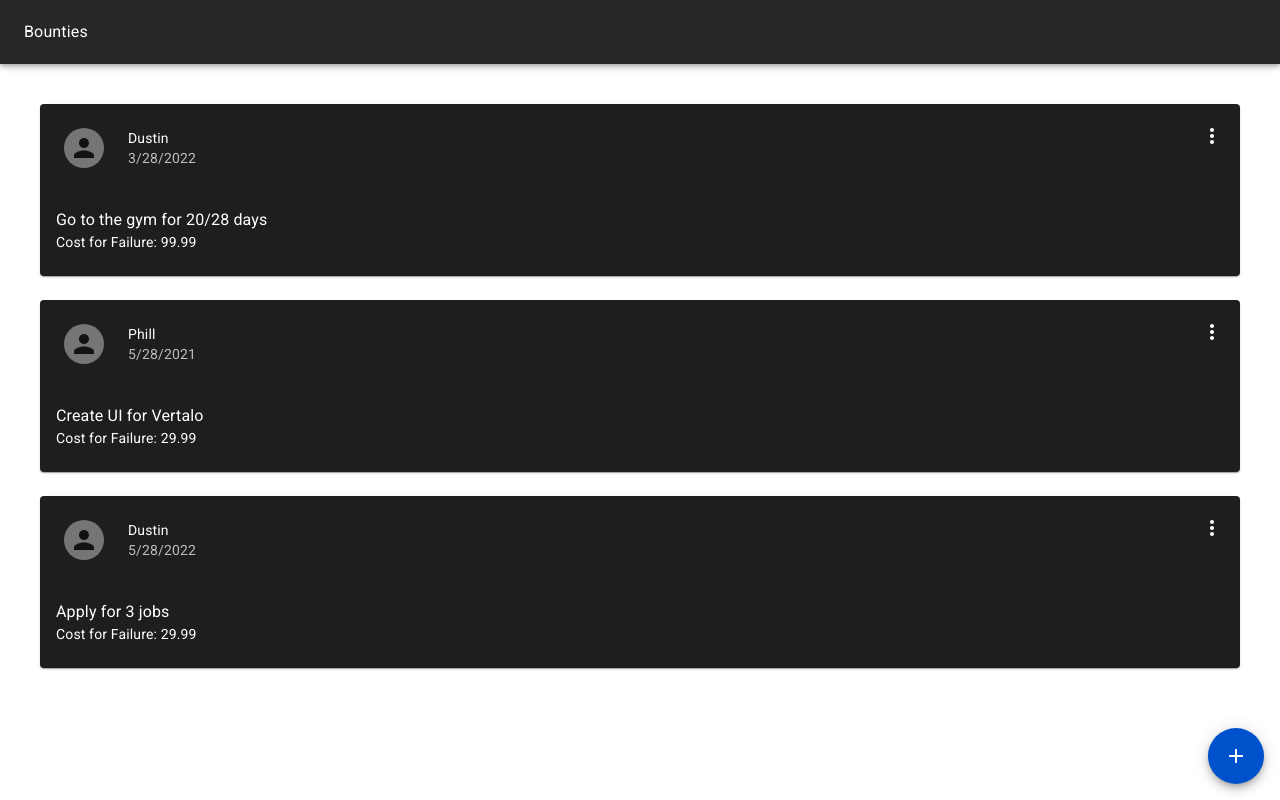
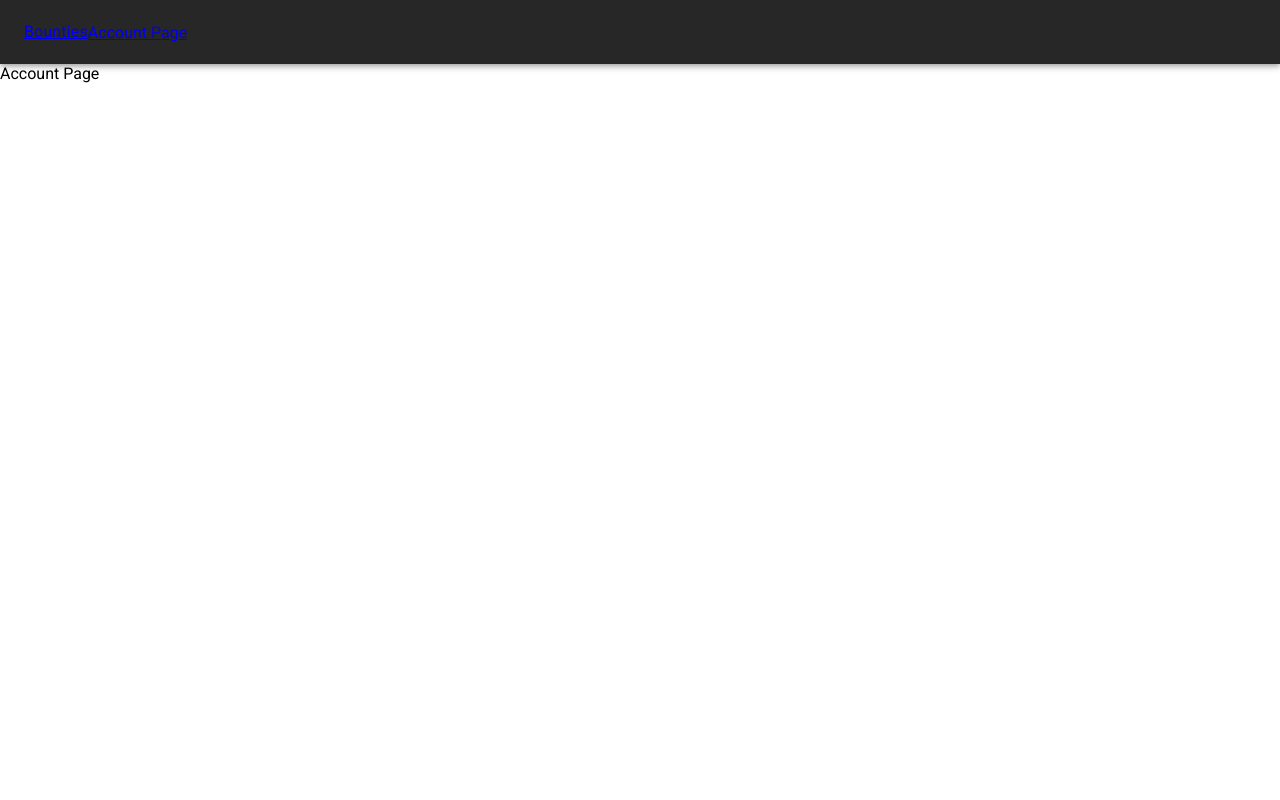
Before and after one commit to dustinjang/bounty-react, a React (Create React App) app: page /Account in a window 1280 px wide. Built offline with nearby package versions, Linux system fonts and the light colour scheme.

Commit message:
home page and changed routing

```diff
--- a/package.json
+++ b/package.json
@@ -11,6 +11,7 @@
     "@testing-library/user-event": "^13.5.0",
     "react": "^17.0.2",
     "react-dom": "^17.0.2",
+    "react-router-dom": "^5.3.0",
     "react-scripts": "5.0.0",
     "web-vitals": "^2.1.4"
   },
--- a/src/App.js
+++ b/src/App.js
@@ -1,73 +1,22 @@
-import React, { Fragment, useState } from "react";
-import BountyInput from "./components/Bounties/BountyInput/BountyInput";
-import BountyList from "./components/Bounties/BountyList/BountyList";
-import { Container, Stack } from "@mui/material";
-import Fab from "@mui/material/Fab";
-import AddIcon from "@mui/icons-material/Add";
-import Header from "./components/Layout/Header";
-
-const FAKE_BOUNTIES = [
-  {
-    id: "b1",
-    user: "Dustin", // make drop down selector?
-    description: "Go to the gym for 20/28 days",
-    failureCost: 99.99, //iterate to a dropdown with options for money, social cost, labor
-    dateDue: new Date(2022, 2, 28),
-  },
-  {
-    id: "b2",
-    user: "Phill",
-    description: "Create UI for Vertalo",
-    failureCost: 29.99, //iterate to a dropdown with options for money, social cost, labor
-    dateDue: new Date(2021, 4, 28),
-  },
-  {
-    id: "b3",
-    user: "Dustin",
-    description: "Apply for 3 jobs",
-    failureCost: 29.99, //iterate to a dropdown with options for money, social cost, labor
-    dateDue: new Date(2022, 4, 28),
-  },
-];
+import React, { Fragment } from "react";
+import Header from "./components/layout/Header";
+import Account from "./components/layout/Account";
+import { Route } from "react-router-dom/cjs/react-router-dom.min";
+import { Switch } from "react-router-dom/cjs/react-router-dom.min";
+import Home from "./components/layout/Home";
 
 const App = () => {
-  const [bounties, setBounties] = useState(FAKE_BOUNTIES);
-
-  const addBountyHandler = (bountyData) => {
-    setBounties((prevBounties) => {
-      return [bountyData, ...prevBounties];
-    });
-  };
-
-  const [formVisible, setFormVisible] = useState(false);
-
-  const formVisibilityHandler = () => {
-    setFormVisible(!formVisible);
-  };
-
-  const fabStyle = {
-    position: "absolute",
-    bottom: 16,
-    right: 16,
-  };
-
   return (
     <Fragment>
       <Header />
-      <Container>
-        {formVisible && (
-          <BountyInput
-            onCancel={formVisibilityHandler}
-            onSaveBountyData={addBountyHandler}
-          />
-        )}
-      </Container>
-      <Stack margin={(3, 5, 0, 5)} spacing={3}>
-        <BountyList bountyItems={bounties} />
-      </Stack>
-      <Fab sx={fabStyle} color="primary" aria-label="add">
-        <AddIcon onClick={formVisibilityHandler} />
-      </Fab>
+      <Switch>
+        <Route path="/" exact>
+          <Home />
+        </Route>
+        <Route path="/Account">
+          <Account />
+        </Route>
+      </Switch>
     </Fragment>
   );
 };
--- a/src/components/Layout/Account.js
+++ b/src/components/Layout/Account.js
@@ -0,0 +1,7 @@
+import React from "react";
+
+const Account = () => {
+  return <div>Account Page</div>;
+};
+
+export default Account;
--- a/src/components/Layout/Header.js
+++ b/src/components/Layout/Header.js
@@ -1,11 +1,18 @@
 import React from "react";
 import { AppBar, Toolbar, Typography } from "@mui/material";
+import Account from "./Account";
+import { Link } from "react-router-dom";
 
 const Header = () => {
   return (
     <AppBar position="static">
       <Toolbar>
-        <Typography>Bounties</Typography>
+        <Link to="/">
+          <Typography>Bounties</Typography>
+        </Link>
+        <Link to="/Account">
+          <Account />
+        </Link>
       </Toolbar>
     </AppBar>
   );
--- /dev/null
+++ b/src/components/Layout/Home.js
@@ -0,0 +1,73 @@
+import React, { Fragment, useState } from "react";
+import BountyInput from "../bounties/BountyInput";
+import BountyList from "../bounties/BountyList";
+import { Container, Stack } from "@mui/material";
+import Fab from "@mui/material/Fab";
+import AddIcon from "@mui/icons-material/Add";
+
+const FAKE_BOUNTIES = [
+  {
+    id: "b1",
+    user: "Dustin", // make drop down selector?
+    description: "Go to the gym for 20/28 days",
+    failureCost: 99.99, //iterate to a dropdown with options for money, social cost, labor
+    dateDue: new Date(2022, 2, 28),
+  },
+  {
+    id: "b2",
+    user: "Phill",
+    description: "Create UI for Vertalo",
+    failureCost: 29.99, //iterate to a dropdown with options for money, social cost, labor
+    dateDue: new Date(2021, 4, 28),
+  },
+  {
+    id: "b3",
+    user: "Dustin",
+    description: "Apply for 3 jobs",
+    failureCost: 29.99, //iterate to a dropdown with options for money, social cost, labor
+    dateDue: new Date(2022, 4, 28),
+  },
+];
+
+const Home = () => {
+  const [bounties, setBounties] = useState(FAKE_BOUNTIES);
+
+  const addBountyHandler = (bountyData) => {
+    setBounties((prevBounties) => {
+      return [bountyData, ...prevBounties];
+    });
+  };
+
+  const [formVisible, setFormVisible] = useState(false);
+
+  const formVisibilityHandler = () => {
+    setFormVisible(!formVisible);
+  };
+
+  const fabStyle = {
+    position: "absolute",
+    bottom: 16,
+    right: 16,
+  };
+
+  return (
+    <Fragment>
+      <Container>
+        {formVisible && (
+          <BountyInput
+            onCancel={formVisibilityHandler}
+            onSaveBountyData={addBountyHandler}
+          />
+        )}
+      </Container>
+      <Stack margin={(3, 5, 0, 5)} spacing={3}>
+        <BountyList bountyItems={bounties} />
+      </Stack>
+      <Fab sx={fabStyle} color="primary" aria-label="add">
+        <AddIcon onClick={formVisibilityHandler} />
+      </Fab>
+    </Fragment>
+  );
+};
+
+export default Home;
--- a/src/components/Bounties/BountyList/BountyList.js
+++ b/src/components/bounties/BountyList.js
@@ -1,5 +1,5 @@
 import React, { Fragment } from "react";
-import BountyItem from "../BountyItem/BountyItem";
+import BountyItem from "./BountyItem";
 
 const BountyList = (props) => {
   return (
--- a/src/index.js
+++ b/src/index.js
@@ -4,10 +4,13 @@ import "./index.css";
 import App from "./App";
 import { ThemeProvider } from "@mui/material/styles";
 import theme from "./theme";
+import { BrowserRouter } from "react-router-dom";
 
 ReactDOM.render(
-  <ThemeProvider theme={theme}>
-    <App />
-  </ThemeProvider>,
+  <BrowserRouter>
+    <ThemeProvider theme={theme}>
+      <App />
+    </ThemeProvider>
+  </BrowserRouter>,
   document.getElementById("root")
 );
```
Also changed, not shown: src/components/bounties/BountyInput.js (renamed from src/components/Bounties/BountyInput/BountyInput.js), src/components/bounties/BountyItem.js (renamed from src/components/Bounties/BountyItem/BountyItem.js), 1 other file (tests, documents, lock files or other folders).
